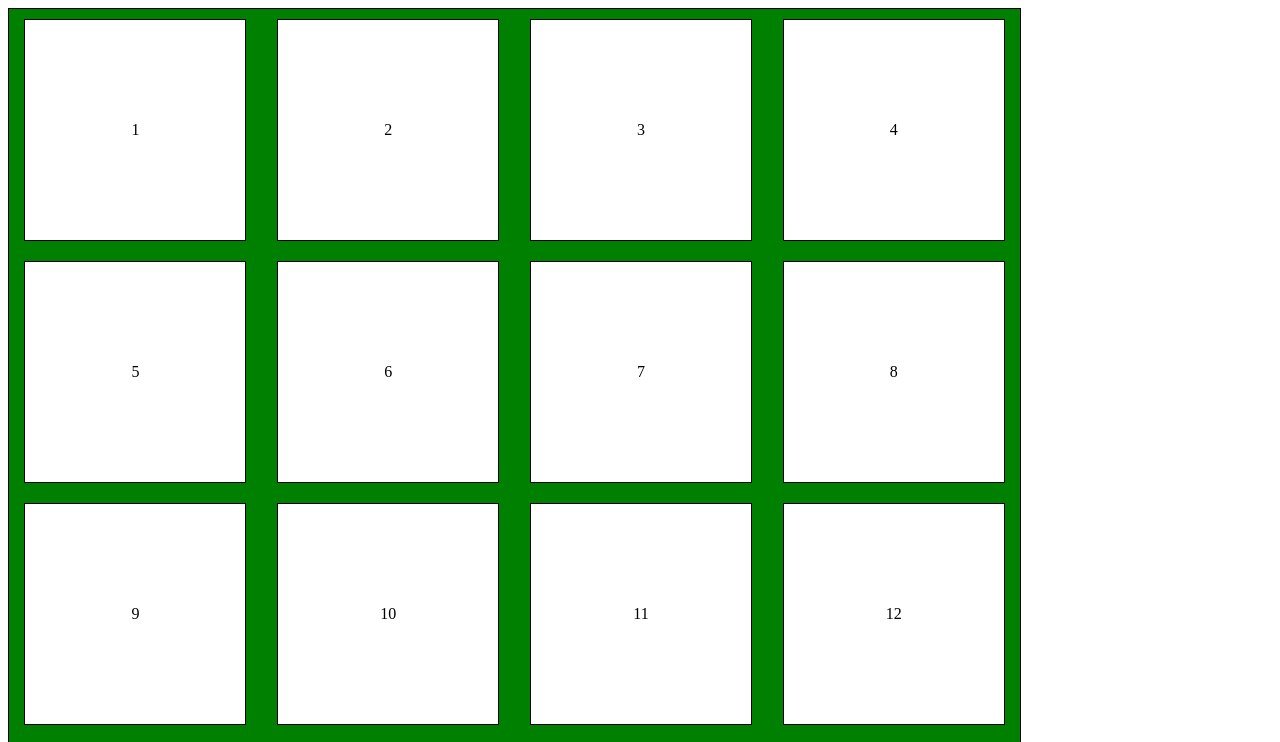
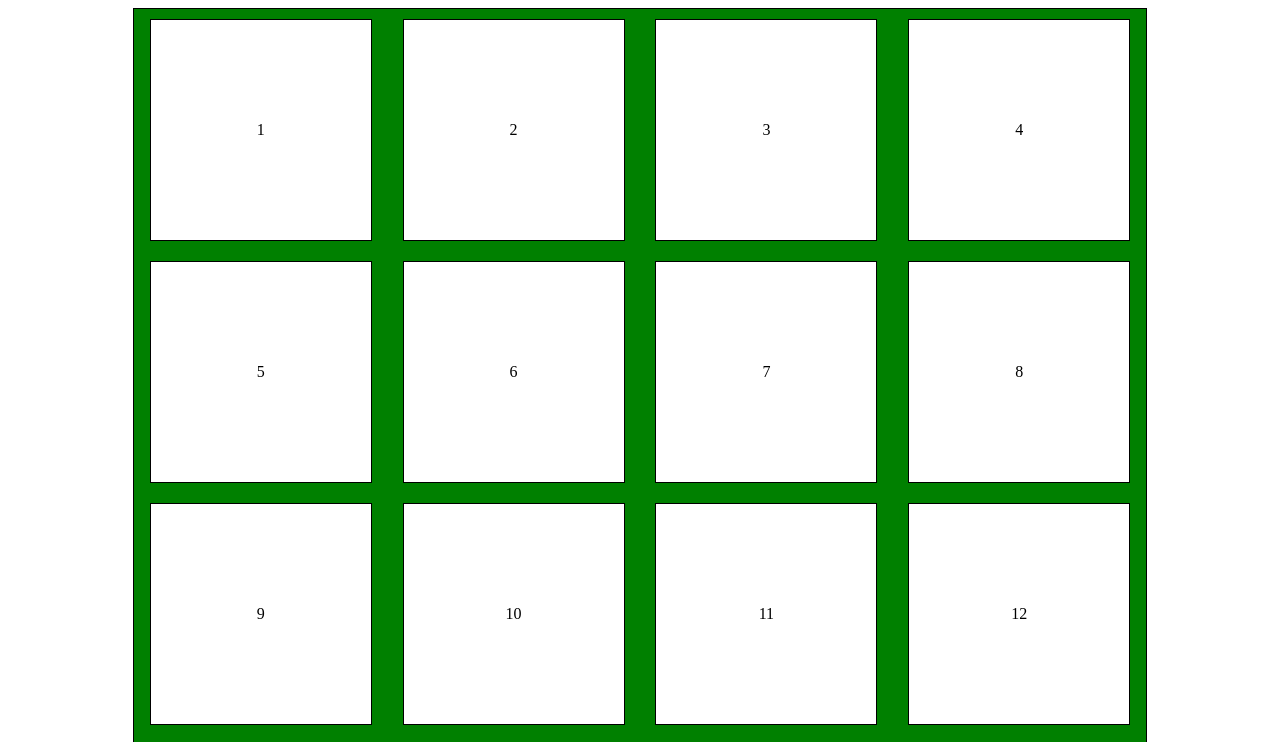
Before and after one commit to justine1410/calendrier-de-l-avant, a website: page index.html in a window 1280 px wide. Shown: the top 742 px of the page. Drawn offline with Linux system fonts and the light colour scheme.

Commit message:
favicone

```diff
--- a/index.html
+++ b/index.html
@@ -5,6 +5,7 @@
     <meta http-equiv="X-UA-Compatible" content="IE=edge">
     <meta name="viewport" content="width=device-width, initial-scale=1.0">
     <link rel="stylesheet" href="./css/style.css">
+    <link rel="shortcut icon" href="./img/christmas-tree-574742_1920.jpg" type="image/x-icon">
     <title>calendrier de l'avent</title>
 </head>
 <body>
--- a/sass/style.scss
+++ b/sass/style.scss
@@ -1,4 +1,7 @@
-
+body{
+    display: flex;
+    justify-content: center;
+}
 .box{
     display: flex;
     flex-direction: column;
--- a/script/calendar.js
+++ b/script/calendar.js
@@ -11,9 +11,11 @@ console.log(case1);
 case1.addEventListener('click', ()=>{
         case1.innerHTML = "Bon de réduction de --% au magasin ----------"
 })
+
 case2.addEventListener('click', ()=>{
     if(day == 1 && month == 11 && year == 2022){
         case2.innerHTML = "Bon de réduction de --% au magasin ----------"
+
     }else{
         case2.innerHTML = "Ce n'est pas le bon jour"
     }
```
Also changed, not shown: css/style.css, 1 other file.
